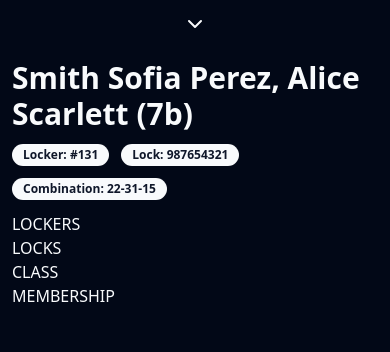
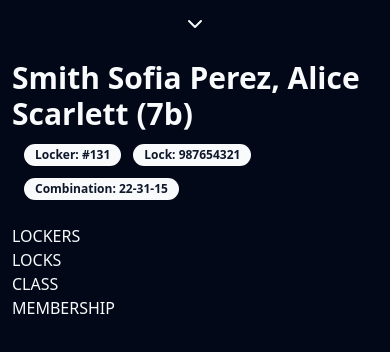
Before and after one commit to b-at-neu/pulse, a Next.js app: page /students/1e2a3d4c-5b6f-7a8d-9e1b-2c3d4e5f6a7 in a window 390 px wide. Shown: the top 352 px of the page. Built offline with nearby package versions, Linux system fonts and the light colour scheme.

Commit message:
#13 improve space use in padding

```diff
--- a/app/students/[id]/page.tsx
+++ b/app/students/[id]/page.tsx
@@ -17,14 +17,16 @@ export default function Page() {
 
   return (
     <>
+      <div className="lg:flex gap-5">
         <Title>
           {data.lastName}, {data.firstName} ({data.class})
         </Title>
 
-      <div className="flex gap-3 md:gap-5 md:p-3 flex-wrap text-nowrap">
+        <div className="flex gap-3 md:gap-5 p-3 flex-wrap text-nowrap">
           <Badge>Locker: {data.locker}</Badge>
           <Badge>Lock: {data.lock}</Badge>
           <Badge>Combination: {data.combination}</Badge>
+        </div>
       </div>
 
       <div className="grid md:grid-cols-2 lg:grid-cols-4">
```
Lines whose indentation alone changed are shown as unchanged.
